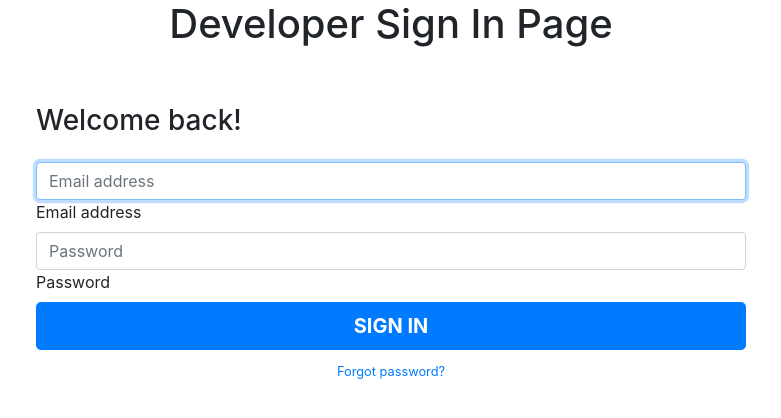
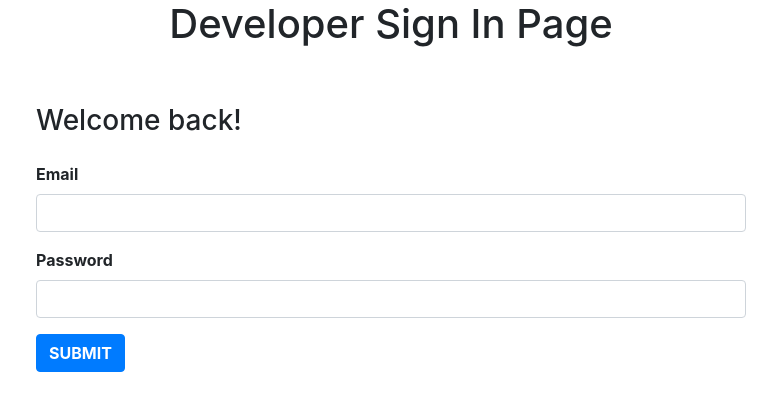
Before and after one commit to SamirIbrahimzade/cs353, a Flask app: page /devSignIn.html in a window 1280 px wide. Shown: the top 418 px of the page, without its empty margins (249-1030 px from the left). Run offline with Flask 2, Linux system fonts and the light colour scheme; some libraries are stand-ins or nearby versions.

Commit message:
Dev Sign In Half Done

```diff
--- a/app.py
+++ b/app.py
@@ -40,7 +40,7 @@ def devSignUp():
     if request.method == 'POST':
         name = form.name.data
         email = form.email.data
-        password = sha256_crypt.encrypt(str(form.password.data))
+        password = form.password.data
 
         # Create cursor
         cur = mysql.connection.cursor()
@@ -58,9 +58,36 @@ def devSignUp():
         return redirect(url_for('index'))
     return render_template("devSignUp.html", form = form)
 
-@app.route("/devSignIn.html")
+@app.route("/devSignIn.html", methods=['GET', 'POST'])
 def devSignIn():
-    return render_template("devSignIn.html")
+
+    class SignIn(Form):
+        email = StringField('Email', [validators.Length(min=6, max=50)])
+        password = PasswordField('Password', [validators.DataRequired(),
+                    validators.EqualTo('confirm', message="Passwords do not match!")])
+
+    form = SignIn(request.form)
+
+    if (request.method == "POST"):
+
+        email = form.email.data
+        password = form.password.data
+
+        # Create Cursor
+        cur = mysql.connection.cursor()
+        cur.execute("SELECT *FROM User, companyRepresentativeWHERE User.user_id = companyRepresentative.compRep_id ANDUser.email = '{0}' ANDUser.password = '{1}'".format(email , password))
+        mysql.connection.commit()
+
+        # Get response
+        queryResponse = cur.fetchall();
+
+        if (len(queryResponse) == 0):
+            flash("Email or Password is incorrect")
+        else:
+            return redirect(url_for("devHome"))
+
+
+    return render_template("devSignIn.html" , form=form)
 
 @app.route("/adminSignIn.html")
 def adminSignIn():
@@ -68,17 +95,6 @@ def adminSignIn():
 
 @app.route("/comSignIn.html", methods=['GET', 'POST'])
 def comSignIn():
-
-    class signIn(Form):
-        email = StringField('Email', [validators.Length(min=6, max=50)])
-        password = PasswordField('Password', [validators.DataRequired()])
-    form = signIn(request.form)
-
-    if (request.method == "POST"):
-
-        email = form.email.data
-        password = sha256_crypt.encrypt(str(form.password.data))
-
     return render_template("comSignIn.html" , form=form)
 
 @app.route("/comSignUp.html" , methods=['GET', 'POST'] )
@@ -100,7 +116,7 @@ def comSignUp():
         agentName = form.agentName.data
         companyName = form.companyName.data
         email = form.email.data
-        password = sha256_crypt.encrypt(str(form.password.data))
+        password = form.password.data
 
         # Create cursor
         cur = mysql.connection.cursor()
@@ -116,8 +132,6 @@ def comSignUp():
 
         # Create new Company Rep
         cur.execute("INSERT INTO compRep(compRep_id , comp_name) VALUES(%s , %s)", (userid , companyName))
-
-        # Commit to DB
         mysql.connection.commit()
 
         # Close connection
--- a/templates/comSignIn.html
+++ b/templates/comSignIn.html
@@ -11,7 +11,9 @@
 
   <body>
       <h1 class="text-center">Company Sign In Page</h1>
+
 <div class="container">
+  {% include 'includes/_message.html' %}
   <div class="login d-flex align-items-center py-5">
     <div class="container">
       <div class="row">
--- a/templates/comSignUp.html
+++ b/templates/comSignUp.html
@@ -10,7 +10,8 @@
   </head>
 
   <body>
-    <h1 class="text-center">Company Sign Up Page</h1>
+	<h1 class="text-center">Company Sign Up Page</h1>
+		{% include 'includes/_message.html' %}
 		<div class="container">
 			<div class="login d-flex align-items-center py-5">
 				<div class="container">
--- a/templates/devSignIn.html
+++ b/templates/devSignIn.html
@@ -12,28 +12,24 @@
   <body>
       <h1 class="text-center">Developer Sign In Page</h1>
 <div class="container">
+  {% include 'includes/_message.html' %}
   <div class="login d-flex align-items-center py-5">
     <div class="container">
       <div class="row">
         <div class="col-md-9 col-lg-8 mx-auto">
           <h3 class="login-heading mb-4">Welcome back!</h3>
-          <form>
-            <div class="form-label-group">
-              <input type="email" id="inputEmail" class="form-control" placeholder="Email address" required autofocus>
-              <label for="inputEmail">Email address</label>
-            </div>
+          {% from "includes/_formhelpers.html" import render_field %}
+						<form method="POST" action="">
 
-            <div class="form-label-group">
-              <input type="password" id="inputPassword" class="form-control" placeholder="Password" required>
-              <label for="inputPassword">Password</label>
-            </div>
+							<div class="form-group">
+								{{render_field(form.email, class_="form-control")}}
+							</div>
+							<div class="form-group">
+								{{render_field(form.password, class_="form-control")}}
+							</div>
 
-            <a href="devHome.html">
-                <button class="btn btn-lg btn-primary btn-block btn-login text-uppercase font-weight-bold mb-2" type="button">
-                Sign in</button></a>
-            <div class="text-center">
-              <a class="small" href="forgotPass.html">Forgot password?</a></div>
-          </form>
+							<input class="btn btn-primary text-uppercase font-weight-bold mb-2" type="submit" value="submit"></input>
+						</form>
         </div>
       </div>
     </div>
```
